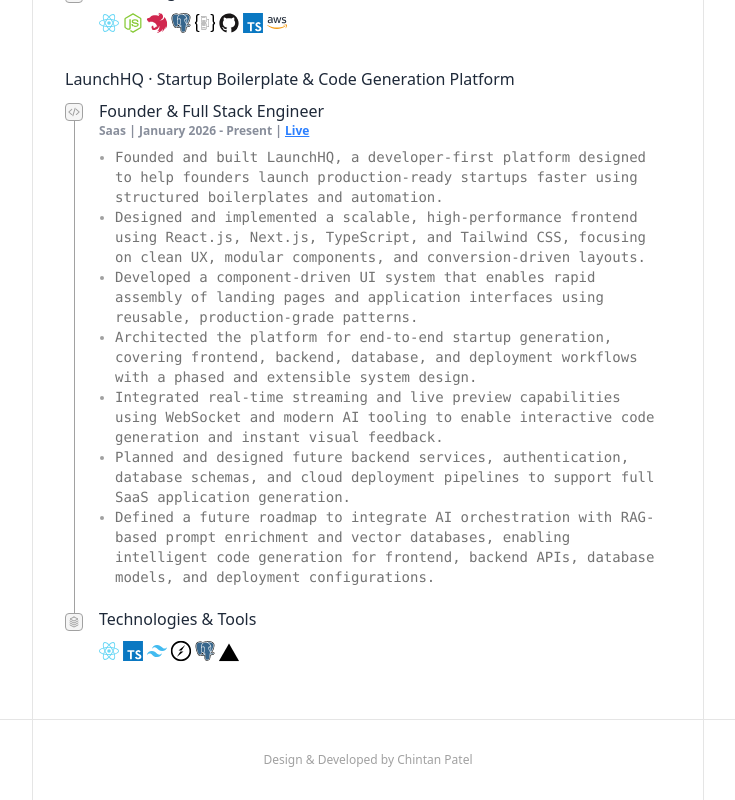
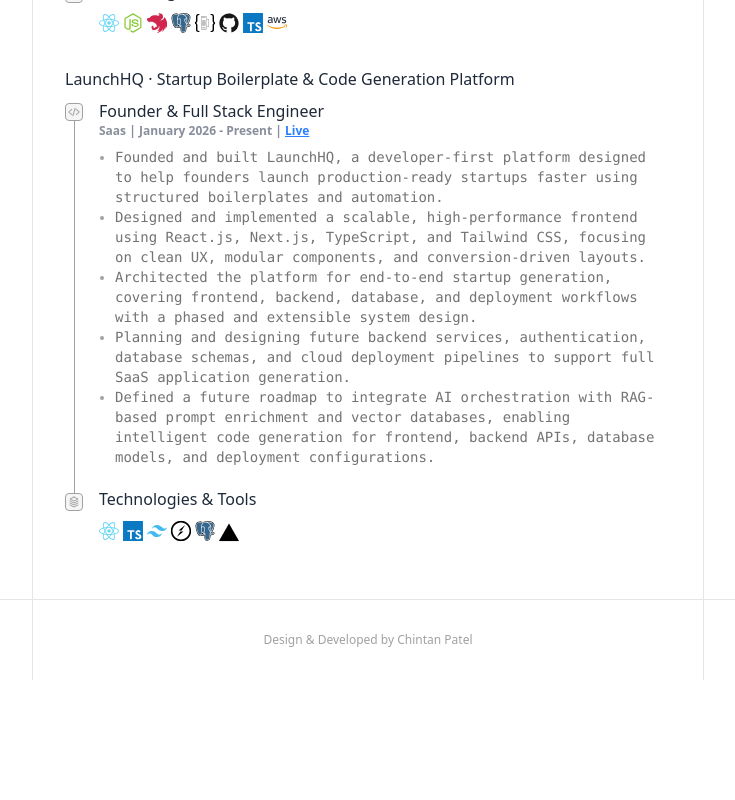
Before and after one commit to chintan1081/portfolio, a React (Vite) app: page /work in a window 1280 px wide. Shown: the part 687-1487 px from the top of the page, without its empty margins (272-1007 px from the left). After the commit the page ends 1367 px from the top, so only its background shows below. Built offline with nearby package versions, Linux system fonts and the light colour scheme.

Commit message:
update resume

```diff
--- a/src/components/ExperienceSection.tsx
+++ b/src/components/ExperienceSection.tsx
@@ -1,7 +1,7 @@
 import { IoCodeSlash } from "react-icons/io5";
 import { TbStack3 } from "react-icons/tb";
 import ToolsTechnology from "./ui/ToolsTechnology";
-import { AwsIcon, E2BIcon, GithubIcon, MongoDBIcon, NestjsIcon, NodeIcon, PostgresIcon, ReactIcon, TailwindIcon, TypeOrmIcon, TypescriptIcon, VercelIcon, WebsocketIcon } from "./ui/stackIcon";
+import { AwsIcon, GithubIcon, NestjsIcon, NodeIcon, PostgresIcon, ReactIcon, TailwindIcon, TypeOrmIcon, TypescriptIcon, VercelIcon, WebsocketIcon } from "./ui/stackIcon";
 
 type Experience = {
   companyName: string;
@@ -51,13 +51,9 @@
 
     "Designed and implemented a scalable, high-performance frontend using React.js, Next.js, TypeScript, and Tailwind CSS, focusing on clean UX, modular components, and conversion-driven layouts.",
 
-    "Developed a component-driven UI system that enables rapid assembly of landing pages and application interfaces using reusable, production-grade patterns.",
-
     "Architected the platform for end-to-end startup generation, covering frontend, backend, database, and deployment workflows with a phased and extensible system design.",
 
-    "Integrated real-time streaming and live preview capabilities using WebSocket and modern AI tooling to enable interactive code generation and instant visual feedback.",
-
-    "Planned and designed future backend services, authentication, database schemas, and cloud deployment pipelines to support full SaaS application generation.",
+    "Planning and designing future backend services, authentication, database schemas, and cloud deployment pipelines to support full SaaS application generation.",
 
     "Defined a future roadmap to integrate AI orchestration with RAG-based prompt enrichment and vector databases, enabling intelligent code generation for frontend, backend APIs, database models, and deployment configurations."
   ],
```
